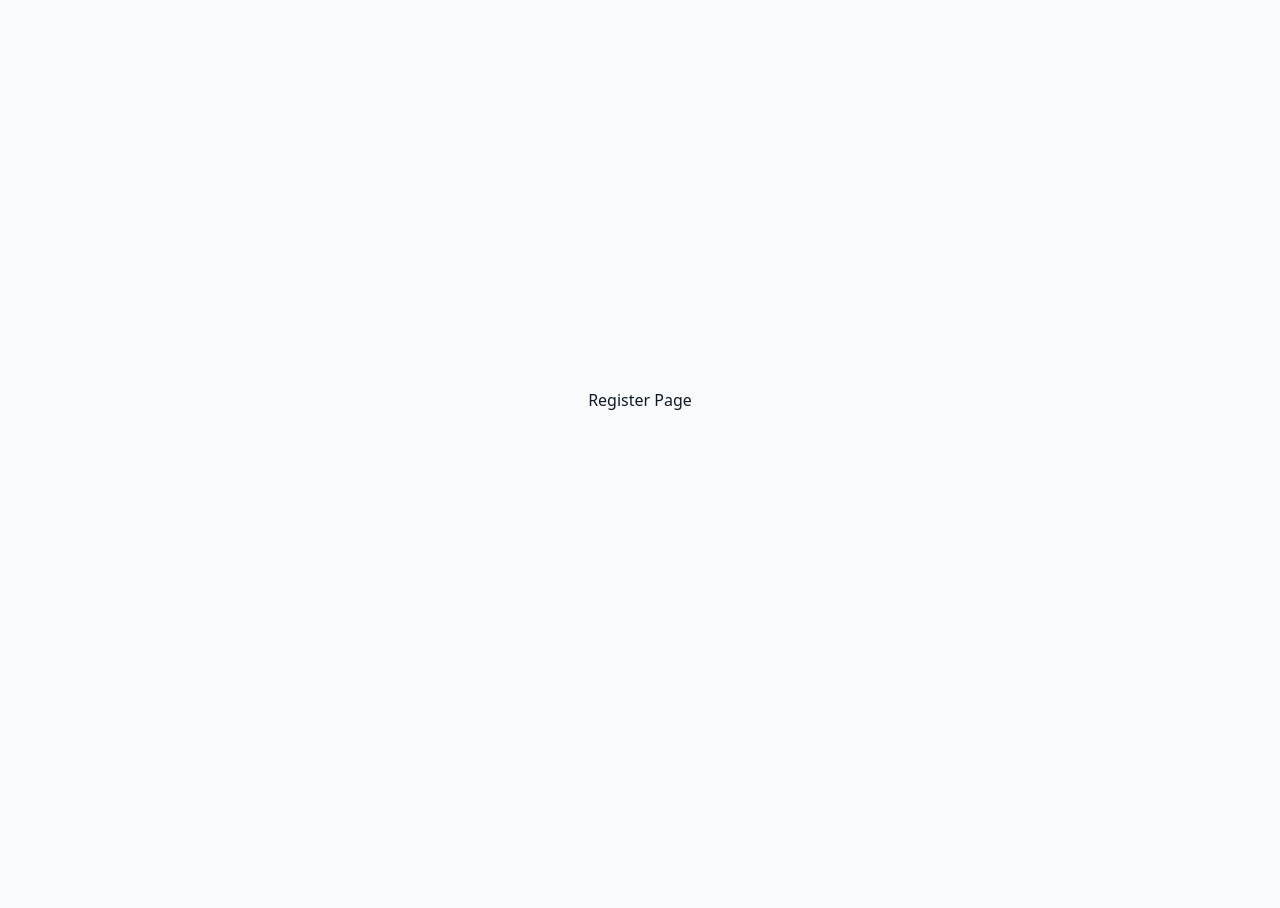
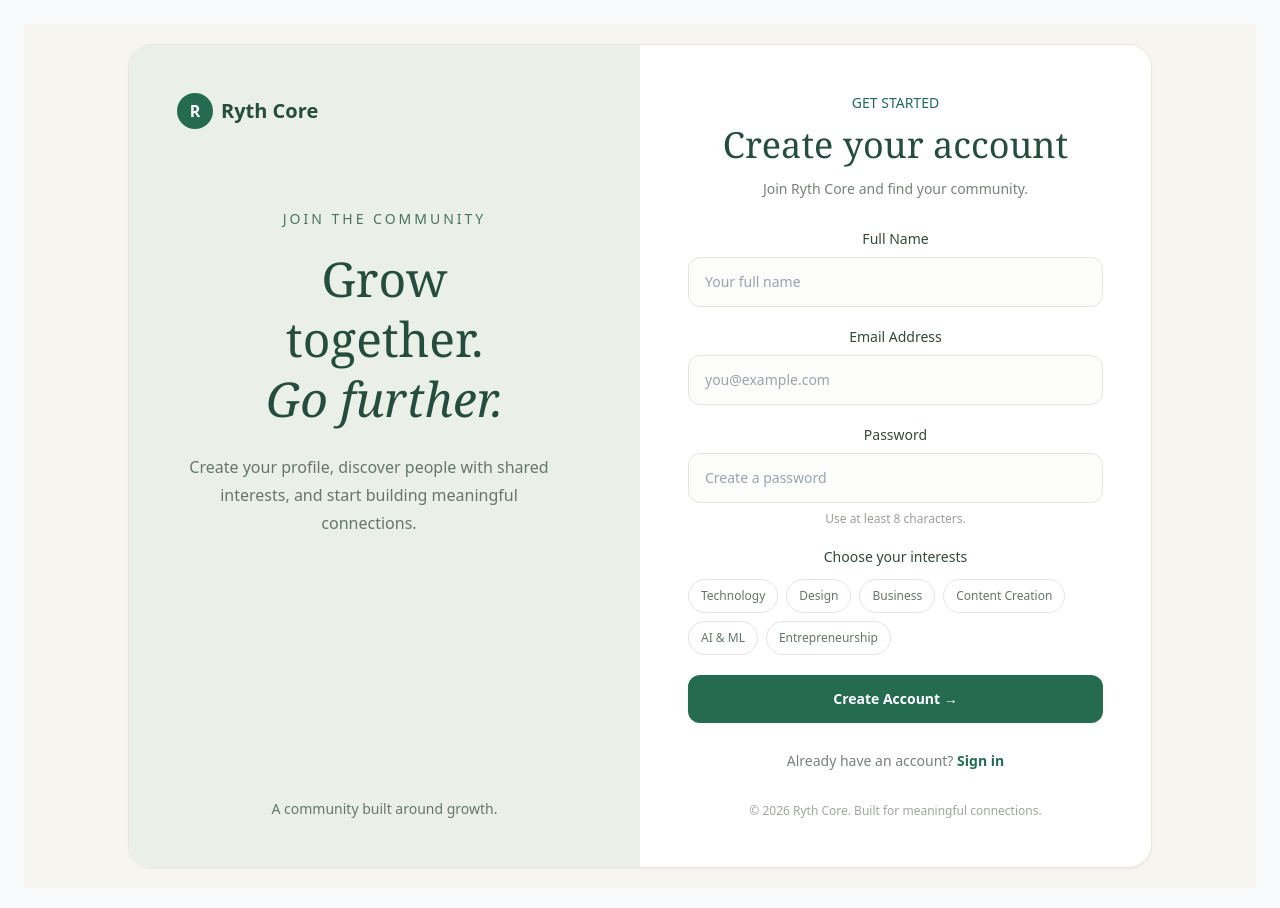
Before and after one commit to anveshap103-tomato/ISD_Major, a React (Vite) app in the folder client/: page /register in a window 1280 px wide. Shown: the top 908 px of the page. Before the commit the page ends 800 px from the top, so only its background shows below. Built offline with nearby package versions, Linux system fonts and the light colour scheme.

Commit message:
feat(auth): add registration page UI

```diff
--- a/client/src/features/auth/Register.jsx
+++ b/client/src/features/auth/Register.jsx
@@ -1,10 +1,181 @@
 
 import React from 'react';
+import { Link } from 'react-router-dom';
+
+const interests = [
+  'Technology',
+  'Design',
+  'Business',
+  'Content Creation',
+  'AI & ML',
+  'Entrepreneurship',
+];
 
 export default function Register() {
   return (
-    <div>
-      <h1>Register Page</h1>
+    <div className="min-h-screen w-full bg-[#F7F5EF] flex items-center justify-center p-5">
+      <div className="w-full max-w-5xl grid md:grid-cols-2 bg-white rounded-3xl overflow-hidden shadow-sm border border-[#EAE7DF]">
+
+        {/* Left Section */}
+        <div className="hidden md:flex flex-col justify-between bg-[#EAEFE8] p-12">
+          <div>
+            <div className="flex items-center gap-2">
+              <div className="w-9 h-9 rounded-full bg-[#246B52] flex items-center justify-center text-white font-bold">
+                R
+              </div>
+              <span className="text-xl font-semibold text-[#244D3D]">
+                Ryth Core
+              </span>
+            </div>
+
+            <div className="mt-20">
+              <p className="text-sm uppercase tracking-[3px] text-[#49735D]">
+                Join the community
+              </p>
+
+              <h1 className="mt-5 text-5xl font-serif text-[#244D3D] leading-tight">
+                Grow
+                <br />
+                together.
+                <br />
+                <span className="italic">Go further.</span>
+              </h1>
+
+              <p className="mt-6 text-[#66766B] leading-7 max-w-sm">
+                Create your profile, discover people with
+                shared interests, and start building
+                meaningful connections.
+              </p>
+            </div>
+          </div>
+
+          <p className="text-sm text-[#66766B]">
+            A community built around growth.
+          </p>
+        </div>
+
+        {/* Right Section */}
+        <div className="p-8 sm:p-12 flex flex-col justify-center">
+          <div className="md:hidden flex items-center gap-2 mb-8">
+            <div className="w-9 h-9 rounded-full bg-[#246B52] flex items-center justify-center text-white font-bold">
+              R
+            </div>
+            <span className="text-xl font-semibold text-[#244D3D]">
+              Ryth Core
+            </span>
+          </div>
+
+          <div>
+            <p className="text-sm font-medium text-[#246B52]">
+              GET STARTED
+            </p>
+
+            <h2 className="mt-3 text-3xl sm:text-4xl font-serif text-[#244D3D]">
+              Create your account
+            </h2>
+
+            <p className="mt-3 text-[#7A817B] text-sm leading-6">
+              Join Ryth Core and find your community.
+            </p>
+          </div>
+
+          <form
+            className="mt-7 space-y-5"
+            onSubmit={(e) => e.preventDefault()}
+          >
+            <div>
+              <label htmlFor="name" className="block text-sm font-medium text-[#34483B] mb-2">
+                Full Name
+              </label>
+              <input
+                id="name"
+                type="text"
+                placeholder="Your full name"
+                required
+                className="w-full px-4 py-3.5 rounded-xl border border-[#E3E5DF] bg-[#FCFCFA] text-sm focus:outline-none focus:border-[#246B52] focus:ring-2 focus:ring-[#246B52]/10 transition"
+              />
+            </div>
+
+            <div>
+              <label htmlFor="email" className="block text-sm font-medium text-[#34483B] mb-2">
+                Email Address
+              </label>
+              <input
+                id="email"
+                type="email"
+                placeholder="you@example.com"
+                required
+                className="w-full px-4 py-3.5 rounded-xl border border-[#E3E5DF] bg-[#FCFCFA] text-sm focus:outline-none focus:border-[#246B52] focus:ring-2 focus:ring-[#246B52]/10 transition"
+              />
+            </div>
+
+            <div>
+              <label htmlFor="password" className="block text-sm font-medium text-[#34483B] mb-2">
+                Password
+              </label>
+              <input
+                id="password"
+                type="password"
+                placeholder="Create a password"
+                required
+                minLength={8}
+                className="w-full px-4 py-3.5 rounded-xl border border-[#E3E5DF] bg-[#FCFCFA] text-sm focus:outline-none focus:border-[#246B52] focus:ring-2 focus:ring-[#246B52]/10 transition"
+              />
+              <p className="mt-2 text-xs text-[#9A9E98]">
+                Use at least 8 characters.
+              </p>
+            </div>
+
+            <div>
+              <p className="text-sm font-medium text-[#34483B] mb-3">
+                Choose your interests
+              </p>
+
+              <div className="flex flex-wrap gap-2">
+                {interests.map((interest) => (
+                  <label
+                    key={interest}
+                    className="cursor-pointer"
+                  >
+                    <input
+                      type="checkbox"
+                      name="interests"
+                      value={interest}
+                      className="peer sr-only"
+                    />
+                    <span className="inline-block px-3 py-2 rounded-full border border-[#E3E5DF] text-xs text-[#66766B] peer-checked:bg-[#EAEFE8] peer-checked:border-[#246B52] peer-checked:text-[#246B52] transition">
+                      {interest}
+                    </span>
+                  </label>
+                ))}
+              </div>
+            </div>
+
+            <button
+              type="submit"
+              className="w-full py-3.5 rounded-xl bg-[#246B52] text-white text-sm font-semibold hover:bg-[#1C5943] transition shadow-sm"
+            >
+              Create Account →
+            </button>
+          </form>
+
+          <div className="mt-7 text-center">
+            <p className="text-sm text-[#7A817B]">
+              Already have an account?{' '}
+              <Link
+                to="/login"
+                className="text-[#246B52] font-semibold hover:underline"
+              >
+                Sign in
+              </Link>
+            </p>
+          </div>
+
+          <p className="mt-8 text-center text-xs text-[#A0A59F]">
+            © 2026 Ryth Core. Built for meaningful connections.
+          </p>
+        </div>
+      </div>
     </div>
   );
 }
```
